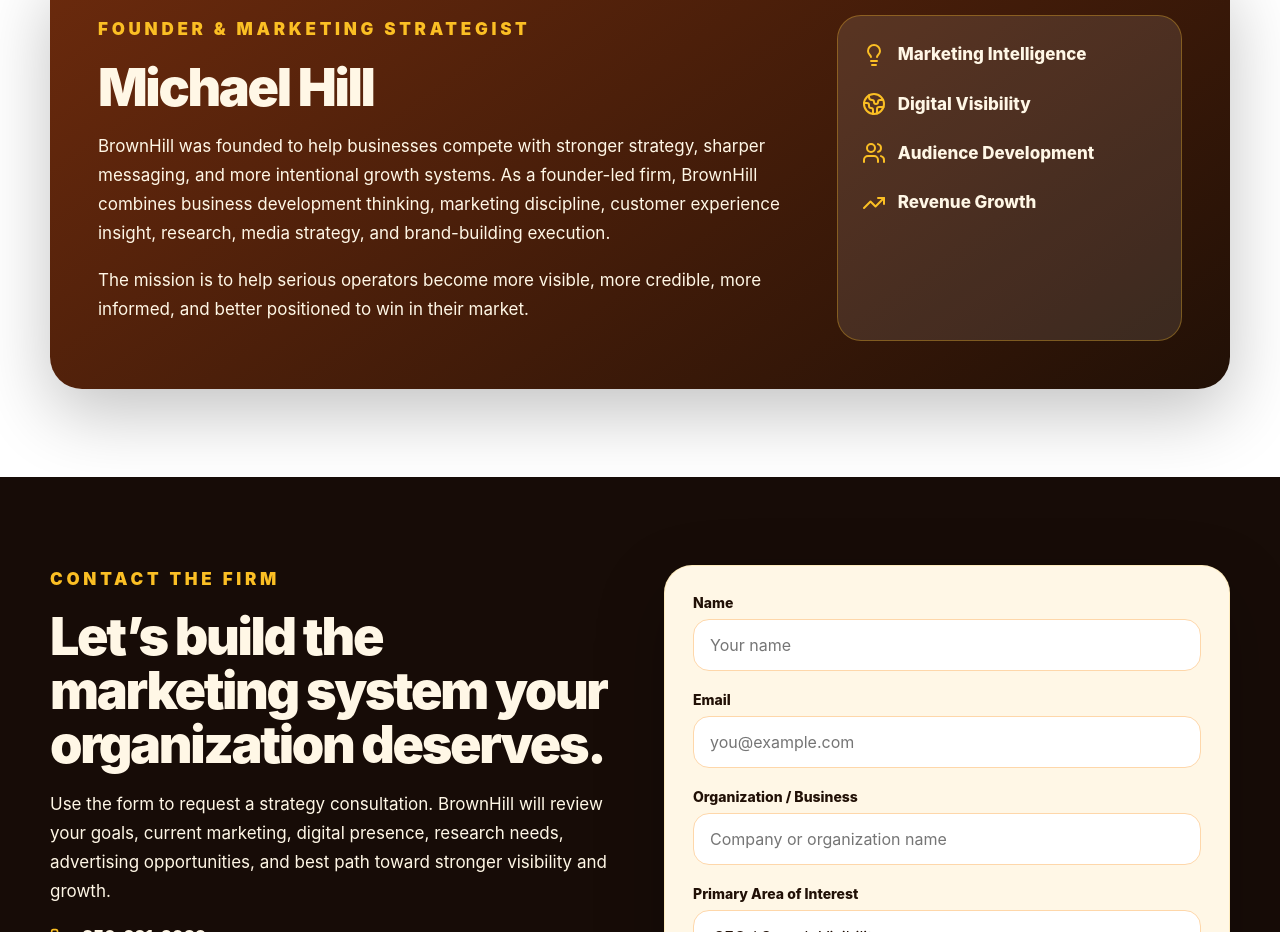
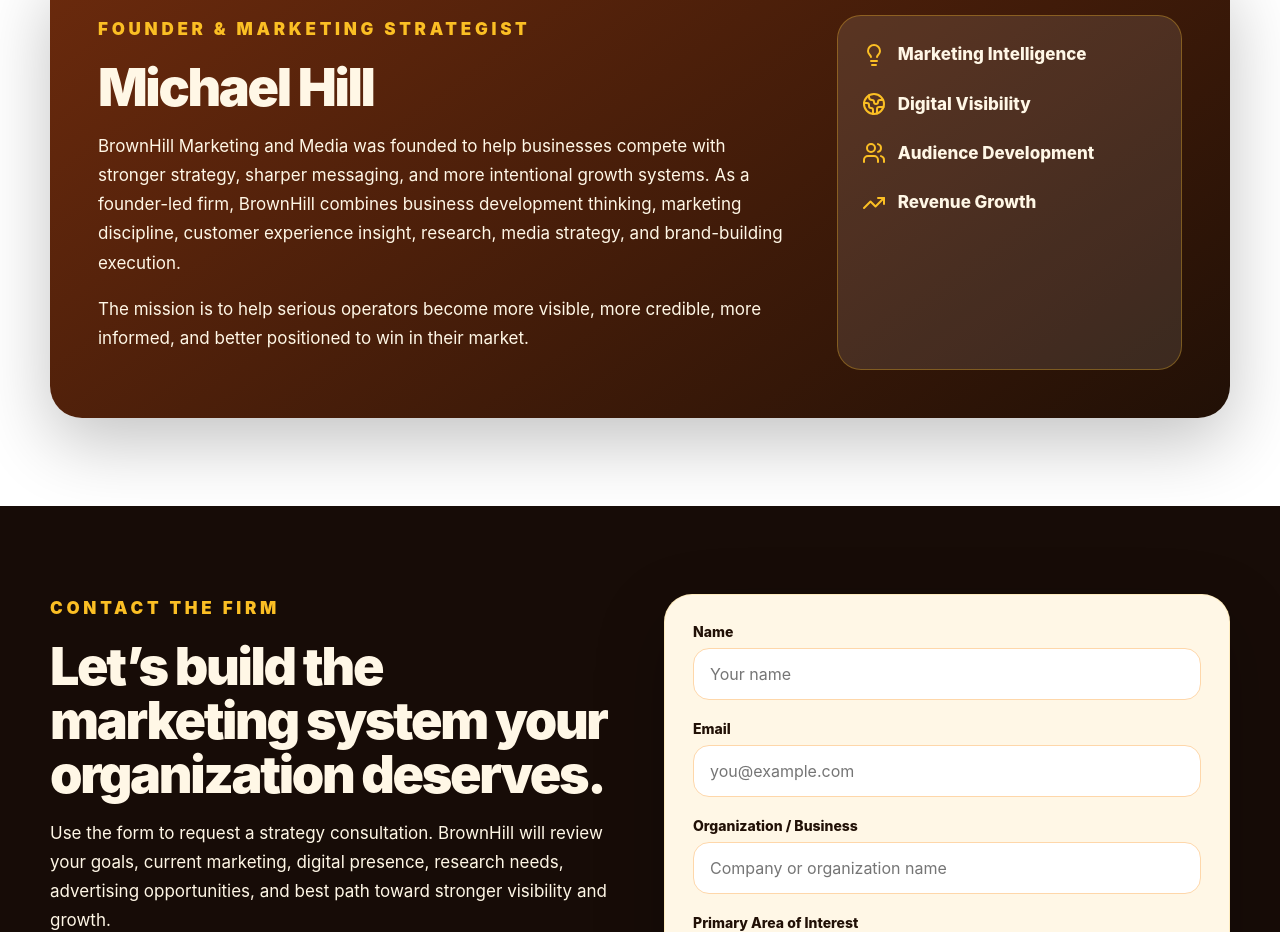
Before and after one commit to BH850/brownhill-website, a React (Vite) app: page / in a window 1280 px wide. Shown: the part 9946-10878 px from the top of the page. Built offline with nearby package versions, Linux system fonts and the light colour scheme.

Commit message:
Update App.jsx

```diff
--- a/src/App.jsx
+++ b/src/App.jsx
@@ -385,7 +385,7 @@ export default function App() {
           <div>
             <p className="section-label gold">Founder & Marketing Strategist</p>
             <h2>Michael Hill</h2>
-            <p>BrownHill was founded to help businesses compete with stronger strategy, sharper messaging, and more intentional growth systems. As a founder-led firm, BrownHill combines business development thinking, marketing discipline, customer experience insight, research, media strategy, and brand-building execution.</p>
+            <p>BrownHill Marketing and Media was founded to help businesses compete with stronger strategy, sharper messaging, and more intentional growth systems. As a founder-led firm, BrownHill combines business development thinking, marketing discipline, customer experience insight, research, media strategy, and brand-building execution.</p>
             <p>The mission is to help serious operators become more visible, more credible, more informed, and better positioned to win in their market.</p>
           </div>
           <div className="founder-list">
```
